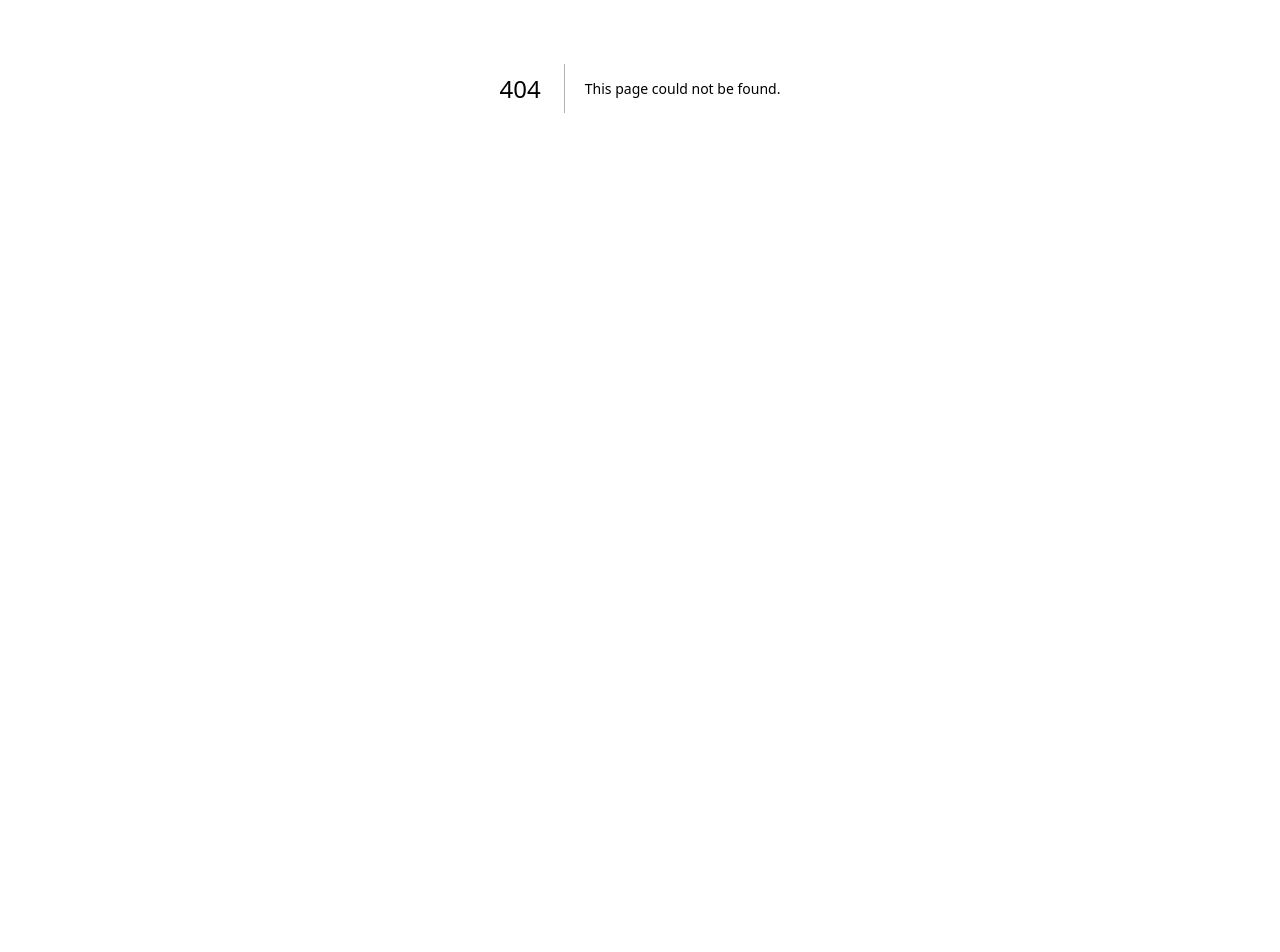
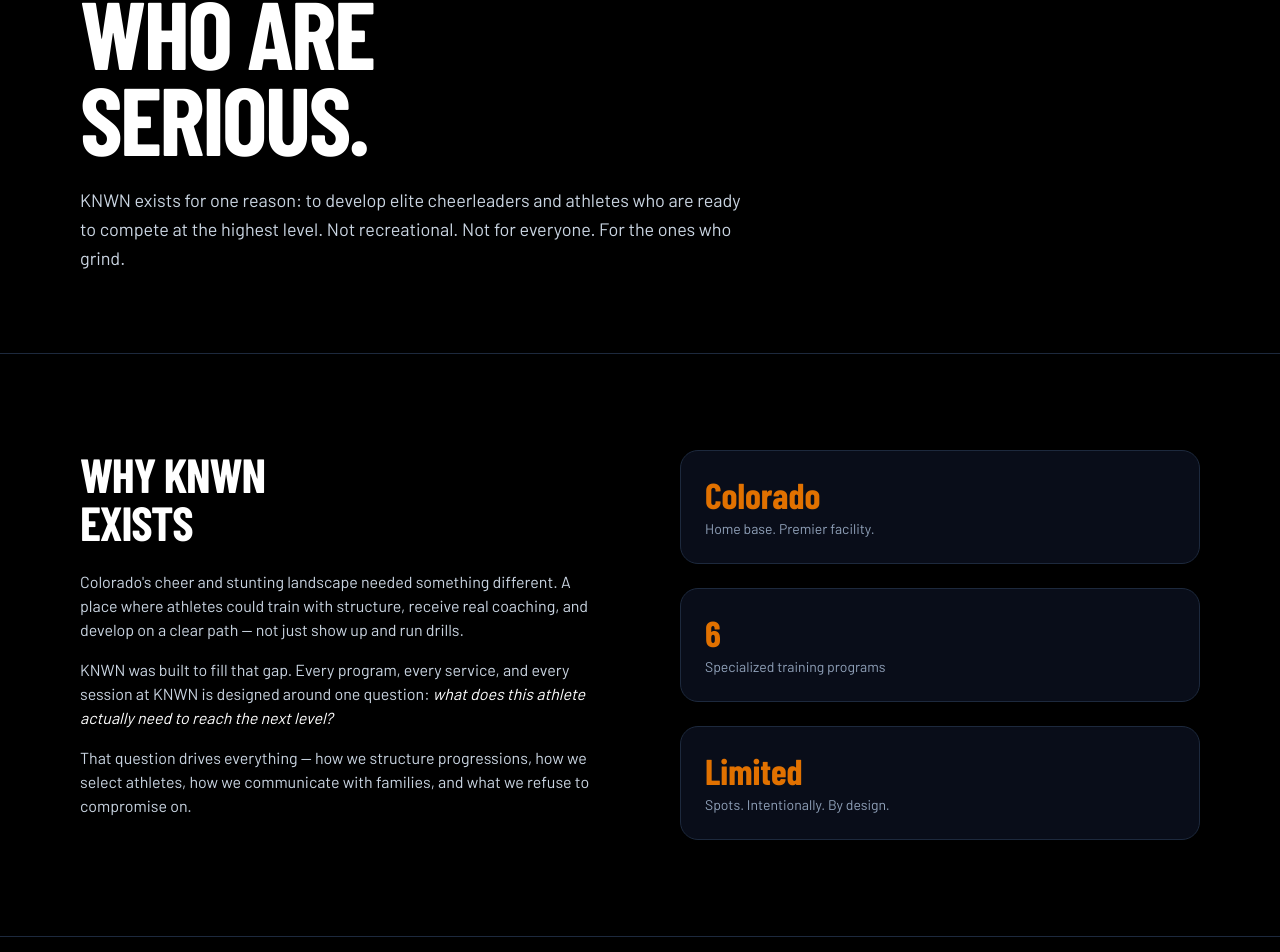
Before and after one commit to janetx-awi/knwn-website, a Next.js app: page /about in a window 1280 px wide. Before the commit this address had no page. Shown: the part 312-1264 px from the top of the page. Before the commit the page ends 800 px from the top, so only its background shows below. Built offline with nearby package versions, Linux system fonts and the light colour scheme; a web font is replaced by a local one.

Commit message:
feat: add /about page + fix nav link from /#about to /about

```diff
--- /dev/null
+++ b/src/app/about/page.tsx
@@ -0,0 +1,199 @@
+import type { Metadata } from "next";
+import Link from "next/link";
+import { Button } from "@/components/ui/button";
+
+export const metadata: Metadata = {
+  title: "About KNWN | Colorado's Elite Cheer & Stunting Facility",
+  description:
+    "KNWN was built for athletes who refuse to settle. Learn who we are, why we exist, and what sets our training environment apart from every other facility in Colorado.",
+};
+
+const VALUES = [
+  {
+    number: "01",
+    title: "Intentional Progression",
+    body: "Every rep has a purpose. We don't fill hours — we build athletes through structured, measurable progressions designed to eliminate wasted sessions.",
+  },
+  {
+    number: "02",
+    title: "Selective Access",
+    body: "KNWN is not for everyone. Our model is built around athletes and families who are serious about development, ready to commit, and willing to do the work.",
+  },
+  {
+    number: "03",
+    title: "Elite Standards",
+    body: "The standard at KNWN is set by the athletes who have trained here and gone on to compete at the highest levels. We maintain that standard every single session.",
+  },
+  {
+    number: "04",
+    title: "Family Partnership",
+    body: "We invest in families as much as we invest in athletes. Clear communication, transparent progressions, and honest feedback — always.",
+  },
+];
+
+export default function AboutPage() {
+  return (
+    <main className="min-h-screen bg-black text-white">
+      {/* ── HERO ── */}
+      <section className="mx-auto max-w-6xl px-4 pb-12 pt-16 md:pb-20 md:pt-24">
+        <p className="font-display mb-4 text-xs font-semibold uppercase tracking-[0.3em] text-amber-600">
+          Colorado&apos;s Premier Elite Cheer &amp; Stunting Facility
+        </p>
+        <h1 className="font-display mb-6 text-5xl font-black uppercase leading-[0.9] tracking-tight md:text-8xl">
+          Built for
+          <br />
+          <span className="text-amber-600">Athletes</span>
+          <br />
+          Who Are
+          <br />
+          Serious.
+        </h1>
+        <p className="max-w-2xl text-base leading-relaxed text-slate-300 md:text-lg">
+          KNWN exists for one reason: to develop elite cheerleaders and athletes who are ready to
+          compete at the highest level. Not recreational. Not for everyone. For the ones who grind.
+        </p>
+      </section>
+
+      {/* ── DIVIDER ── */}
+      <div className="border-t border-slate-800" />
+
+      {/* ── ORIGIN / STORY ── */}
+      <section className="mx-auto max-w-6xl px-4 py-16 md:py-24">
+        <div className="grid gap-12 md:grid-cols-2 md:gap-20">
+          <div>
+            <h2 className="font-display mb-6 text-3xl font-extrabold uppercase tracking-tight text-white md:text-5xl">
+              Why KNWN
+              <br />
+              Exists
+            </h2>
+            <div className="space-y-4 text-slate-300">
+              <p>
+                Colorado&apos;s cheer and stunting landscape needed something different. A place
+                where athletes could train with structure, receive real coaching, and develop on a
+                clear path — not just show up and run drills.
+              </p>
+              <p>
+                KNWN was built to fill that gap. Every program, every service, and every session
+                at KNWN is designed around one question: <em className="text-white">what does this athlete actually need to reach the next level?</em>
+              </p>
+              <p>
+                That question drives everything — how we structure progressions, how we select
+                athletes, how we communicate with families, and what we refuse to compromise on.
+              </p>
+            </div>
+          </div>
+          <div className="space-y-6">
+            <div className="rounded-2xl border border-slate-800 bg-slate-900/60 p-6">
+              <p className="font-display mb-1 text-4xl font-black text-amber-600">Colorado</p>
+              <p className="text-sm text-slate-400">Home base. Premier facility.</p>
+            </div>
+            <div className="rounded-2xl border border-slate-800 bg-slate-900/60 p-6">
+              <p className="font-display mb-1 text-4xl font-black text-amber-600">6</p>
+              <p className="text-sm text-slate-400">Specialized training programs</p>
+            </div>
+            <div className="rounded-2xl border border-slate-800 bg-slate-900/60 p-6">
+              <p className="font-display mb-1 text-4xl font-black text-amber-600">Limited</p>
+              <p className="text-sm text-slate-400">Spots. Intentionally. By design.</p>
+            </div>
+          </div>
+        </div>
+      </section>
+
+      {/* ── DIVIDER ── */}
+      <div className="border-t border-slate-800" />
+
+      {/* ── VALUES ── */}
+      <section className="mx-auto max-w-6xl px-4 py-16 md:py-24">
+        <h2 className="font-display mb-12 text-3xl font-extrabold uppercase tracking-tight text-white md:text-5xl">
+          What We
+          <br />
+          Stand For
+        </h2>
+        <div className="grid gap-6 md:grid-cols-2">
+          {VALUES.map((v) => (
+            <div
+              key={v.number}
+              className="rounded-2xl border border-slate-800 bg-slate-900/60 p-6 space-y-3"
+            >
+              <p className="font-display text-4xl font-extrabold text-amber-600 md:text-5xl">
+                {v.number}
+              </p>
+              <h3 className="font-display text-xl font-bold uppercase text-white">{v.title}</h3>
+              <p className="text-sm leading-relaxed text-slate-400">{v.body}</p>
+            </div>
+          ))}
+        </div>
+      </section>
+
+      {/* ── DIVIDER ── */}
+      <div className="border-t border-slate-800" />
+
+      {/* ── THE KNWN METHOD ── */}
+      <section className="mx-auto max-w-6xl px-4 py-16 md:py-24">
+        <div className="grid gap-12 md:grid-cols-2 md:gap-20">
+          <div className="space-y-4 text-slate-300 order-2 md:order-1">
+            <p>
+              The KNWN Method is the framework that runs through every service we offer. It is
+              not a gimmick or a brand slogan — it is a structured approach to athlete development
+              that prioritizes correct technique, progressive overload, and performance readiness.
+            </p>
+            <p>
+              Every athlete who trains at KNWN trains within this framework. That means
+              intentional session design, measurable progressions, and consistent coaching
+              standards — regardless of which service or program they are in.
+            </p>
+            <p>
+              The result is athletes who don&apos;t just perform well on a good day. They perform
+              well consistently, under pressure, and when it matters most.
+            </p>
+          </div>
+          <div className="order-1 md:order-2">
+            <h2 className="font-display mb-6 text-3xl font-extrabold uppercase tracking-tight text-white md:text-5xl">
+              The KNWN
+              <br />
+              Method
+            </h2>
+            <p className="text-slate-400">
+              Structure. Progression. Accountability. Repeat.
+            </p>
+          </div>
+        </div>
+      </section>
+
+      {/* ── DIVIDER ── */}
+      <div className="border-t border-slate-800" />
+
+      {/* ── FINAL CTA ── */}
+      <section className="bg-white py-16 md:py-24">
+        <div className="mx-auto max-w-6xl px-4 text-center">
+          <h2 className="font-display mb-4 text-4xl font-black uppercase tracking-tight text-black md:text-6xl">
+            Ready to Train
+            <br />
+            at KNWN?
+          </h2>
+          <p className="mx-auto mb-8 max-w-xl text-slate-600">
+            Spots are limited. Every athlete starts with a consultation so we can build the right
+            training plan — not a generic one.
+          </p>
+          <div className="flex flex-col items-center gap-3 sm:flex-row sm:justify-center">
+            <Button
+              asChild
+              size="lg"
+              className="rounded-full bg-amber-600 px-8 text-white hover:bg-amber-500"
+            >
+              <Link href="/contact?intent=book-consultation">Claim Your Consult</Link>
+            </Button>
+            <Button
+              asChild
+              variant="outline"
+              size="lg"
+              className="rounded-full border-black text-black hover:bg-black hover:text-white"
+            >
+              <Link href="/#services">Explore Services</Link>
+            </Button>
+          </div>
+        </div>
+      </section>
+    </main>
+  );
+}
--- a/src/components/site/site-header.tsx
+++ b/src/components/site/site-header.tsx
@@ -5,7 +5,7 @@
 const NAV_LINKS = [
   { href: "/", label: "Home" },
   { href: "/#services", label: "Services" },
-  { href: "/#about", label: "About" },
+  { href: "/about", label: "About" },
   { href: "/#merch", label: "Merch" },
   { href: "/contact", label: "Contact" },
   { href: "/contact#faq", label: "FAQ" },
```
